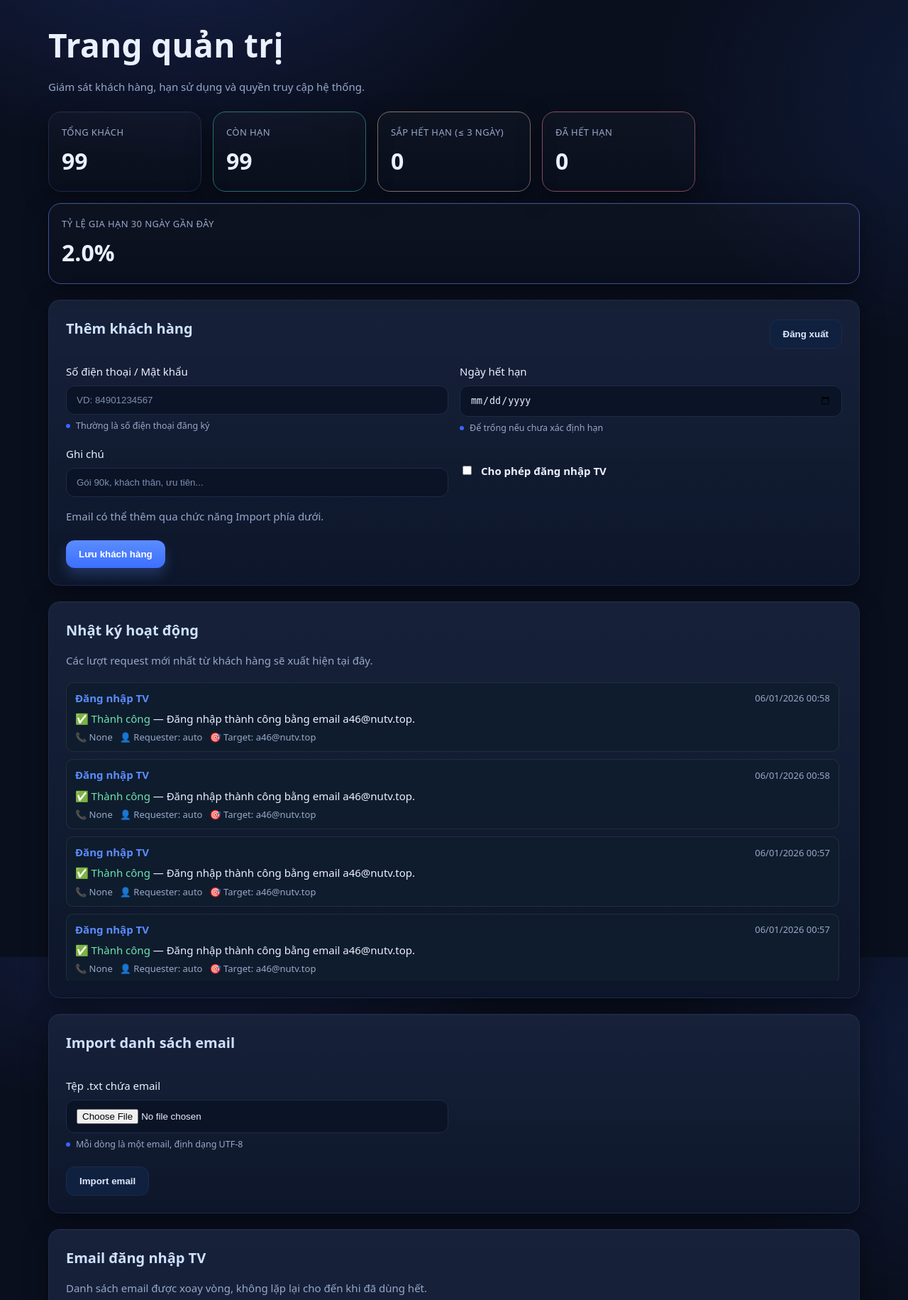
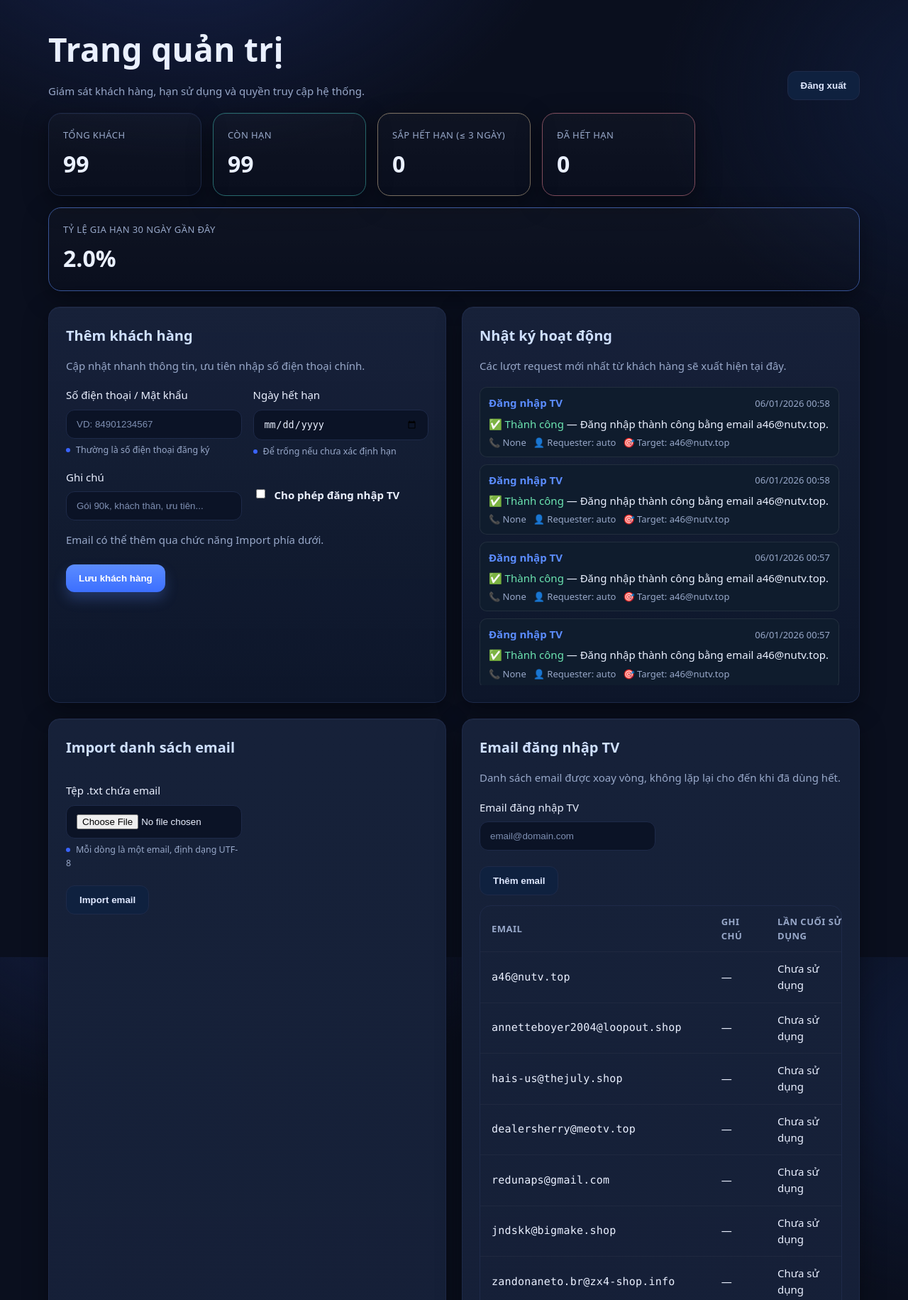
Before and after one commit to tuanminhh03/Get_code_and_family_netflix, a Flask app: page /admin in a window 1280 px wide. Shown: the top 1831 px of the page at 71% size. Run offline with Flask 3, Linux system fonts and the light colour scheme; the visitor is signed in with stand-in values (Sample User, id 1); data comes from the database, SQL or seed files in the repository.

Commit message:
Refine admin layout styling

```diff
--- a/static/styles.css
+++ b/static/styles.css
@@ -43,6 +43,11 @@ h1{
   letter-spacing:.3px;
 }
 .subtle{ color:var(--muted); margin: 0 0 22px; }
+.empty-state{
+  text-align:center;
+  color:var(--muted);
+  padding:22px 0;
+}
 
 /* =========================
    Card
@@ -61,6 +66,9 @@ h1{
   font-size: 20px;
   color:#cfe0ff;
 }
+.card-header .subtle{
+  margin:4px 0 0;
+}
 
 /* =========================
    Form Grid
@@ -72,6 +80,10 @@ h1{
 }
 label{ display:block; }
 label > small{ display:block; margin-top:6px; color:var(--muted); }
+.helper-line{
+  grid-column:1 / -1;
+  margin:0;
+}
 .checkbox-line{
   display:flex;
   gap:10px;
@@ -257,6 +269,9 @@ label small::before{
   border-radius:16px;
   border:1px solid var(--border);
 }
+.table-compact{
+  margin-top:14px;
+}
 .data-table{
   width:100%;
   border-collapse:collapse;
@@ -264,7 +279,7 @@ label small::before{
 }
 .data-table th,
 .data-table td{
-  padding:14px 16px;
+  padding:12px 16px;
   border-bottom:1px solid rgba(255,255,255,0.04);
   text-align:left;
 }
@@ -276,6 +291,9 @@ label small::before{
 }
 .data-table tbody tr:last-child td{
   border-bottom:none;
+}
+.data-table tbody tr:hover td{
+  background:rgba(255,255,255,0.03);
 }
 
 .select-col{
@@ -449,6 +467,33 @@ label small::before{
   to{ transform:scale(1); opacity:1; }
 }
 
+/* =========================
+   Admin Layout
+========================= */
+.admin-hero{
+  display:flex;
+  flex-wrap:wrap;
+  justify-content:space-between;
+  align-items:flex-end;
+  gap:16px;
+  margin-bottom:18px;
+}
+.admin-hero .subtle{ margin-bottom:0; }
+.admin-login{
+  max-width:520px;
+}
+.stack > * + *{
+  margin-top:22px;
+}
+.section-grid{
+  display:grid;
+  gap:22px;
+  grid-template-columns: repeat(auto-fit, minmax(280px, 1fr));
+}
+.admin-stats .mini-card{
+  padding:20px;
+}
+
 @media (max-width: 720px){
   .mini-value{ font-size:26px; }
   .filters input,
--- a/templates/admin.html
+++ b/templates/admin.html
@@ -1,10 +1,19 @@
 {% extends 'base.html' %}
 {% block content %}
+<header class="admin-hero">
+  <div>
     <h1>Trang quản trị</h1>
     <p class="subtle">Giám sát khách hàng, hạn sử dụng và quyền truy cập hệ thống.</p>
+  </div>
+  {% if session.get('is_admin') %}
+    <form method="post" action="{{ url_for('admin_logout') }}">
+      <button type="submit" class="btn-secondary">Đăng xuất</button>
+    </form>
+  {% endif %}
+</header>
 
 {% if not session.get('is_admin') %}
-  <section class="card" style="max-width:480px; margin-top:24px;">
+  <section class="card admin-login">
     <h2>Đăng nhập Admin</h2>
     <form method="post" class="form-grid">
       <label>Mật khẩu quản trị
@@ -19,7 +28,8 @@
     </form>
   </section>
 {% else %}
-  <section class="dashboard-grid">
+  <div class="stack">
+    <section class="dashboard-grid admin-stats">
       <div class="mini-card">
         <div class="mini-label">Tổng khách</div>
         <div class="mini-value">{{ stats.total }}</div>
@@ -42,12 +52,13 @@
       </div>
     </section>
 
-  <div class="card" style="margin-top:22px;">
+    <section class="section-grid">
+      <div class="card">
         <div class="card-header">
+          <div>
             <h2>Thêm khách hàng</h2>
-      <form method="post" action="{{ url_for('admin_logout') }}">
-        <button type="submit" class="btn-secondary">Đăng xuất</button>
-      </form>
+            <p class="subtle">Cập nhật nhanh thông tin, ưu tiên nhập số điện thoại chính.</p>
+          </div>
         </div>
         <form method="post" action="{{ url_for('admin_manage') }}" class="form-grid">
           <input type="hidden" name="action" value="create">
@@ -67,18 +78,18 @@
             <input type="checkbox" name="tv_allowed">
             <span>Cho phép đăng nhập TV</span>
           </label>
-      <p class="subtle" style="grid-column:1 / -1; margin:0;">Email có thể thêm qua chức năng Import phía dưới.</p>
+          <p class="subtle helper-line">Email có thể thêm qua chức năng Import phía dưới.</p>
           <div class="actions">
             <button type="submit" class="btn-primary">Lưu khách hàng</button>
           </div>
         </form>
       </div>
 
-  <div class="card" style="margin-top:22px;">
-    <div class="card-header" style="align-items:flex-start;">
+      <div class="card">
+        <div class="card-header">
           <div>
             <h2>Nhật ký hoạt động</h2>
-        <p class="subtle" style="margin:4px 0 0;">Các lượt request mới nhất từ khách hàng sẽ xuất hiện tại đây.</p>
+            <p class="subtle">Các lượt request mới nhất từ khách hàng sẽ xuất hiện tại đây.</p>
           </div>
         </div>
         <div class="activity-list activity-scroll">
@@ -109,8 +120,10 @@
           {% endif %}
         </div>
       </div>
+    </section>
 
-  <div class="card" style="margin-top:22px;">
+    <section class="section-grid">
+      <div class="card">
         <div class="card-header">
           <h2>Import danh sách email</h2>
         </div>
@@ -126,11 +139,11 @@
         </form>
       </div>
 
-  <div class="card" style="margin-top:22px;">
+      <div class="card">
         <div class="card-header">
           <div>
             <h2>Email đăng nhập TV</h2>
-        <p class="subtle" style="margin:4px 0 0;">Danh sách email được xoay vòng, không lặp lại cho đến khi đã dùng hết.</p>
+            <p class="subtle">Danh sách email được xoay vòng, không lặp lại cho đến khi đã dùng hết.</p>
           </div>
         </div>
         <form method="post" action="{{ url_for('admin_tv_emails') }}" class="form-grid">
@@ -143,7 +156,7 @@
             <button type="submit" class="btn-secondary">Thêm email</button>
           </div>
         </form>
-    <div class="table-wrapper">
+        <div class="table-wrapper table-compact">
           <table class="data-table">
             <thead>
               <tr>
@@ -174,19 +187,20 @@
                 {% endfor %}
               {% else %}
                 <tr>
-              <td colspan="4" style="text-align:center; color:var(--muted); padding:18px 0;">Chưa có email nào trong danh sách.</td>
+                  <td colspan="4" class="empty-state">Chưa có email nào trong danh sách.</td>
                 </tr>
               {% endif %}
             </tbody>
           </table>
         </div>
       </div>
+    </section>
 
-  <div class="card" style="margin-top:22px;">
+    <div class="card">
       <div class="card-header">
         <div>
           <h2>Đăng nhập TV</h2>
-        <p class="subtle" style="margin:4px 0 0;">Nhập mật khẩu + mã 8 số, theo dõi tiến trình ngay bên dưới.</p>
+          <p class="subtle">Nhập mật khẩu + mã 8 số, theo dõi tiến trình ngay bên dưới.</p>
         </div>
       </div>
       <form id="loginTvForm" class="form-grid">
@@ -213,7 +227,7 @@
       {% endif %}
     {% endwith %}
 
-  <section class="card" style="margin-top:22px;">
+    <section class="card">
       <div class="card-header">
         <h2>Danh sách khách hàng</h2>
         <form method="get" class="filters">
@@ -323,7 +337,7 @@
               {% endfor %}
             {% else %}
                 <tr>
-                <td colspan="9" style="text-align:center; color:var(--muted); padding:28px 0;">Chưa có khách hàng nào phù hợp.</td>
+                  <td colspan="9" class="empty-state">Chưa có khách hàng nào phù hợp.</td>
                 </tr>
             {% endif %}
           </tbody>
@@ -331,7 +345,7 @@
       </div>
     </section>
 
-  <section class="card" style="margin-top:22px;">
+    <section class="card">
       <form method="post" action="{{ url_for('admin_manage') }}" id="bulkDeleteForm">
         <input type="hidden" name="action" value="bulk_delete">
         <input type="hidden" name="next" value="{{ next_url }}">
@@ -380,7 +394,7 @@
                 {% endfor %}
               {% else %}
                 <tr>
-                <td colspan="9" style="text-align:center; color:var(--muted); padding:28px 0;">Chưa có email nào phù hợp.</td>
+                  <td colspan="9" class="empty-state">Chưa có email nào phù hợp.</td>
                 </tr>
               {% endif %}
             </tbody>
@@ -388,6 +402,7 @@
         </div>
       </form>
     </section>
+  </div>
   <div id="activityModal" class="modal hidden">
     <div class="modal-backdrop" data-close-modal></div>
     <div class="modal-content">
```
Lines whose indentation alone changed are shown as unchanged.
